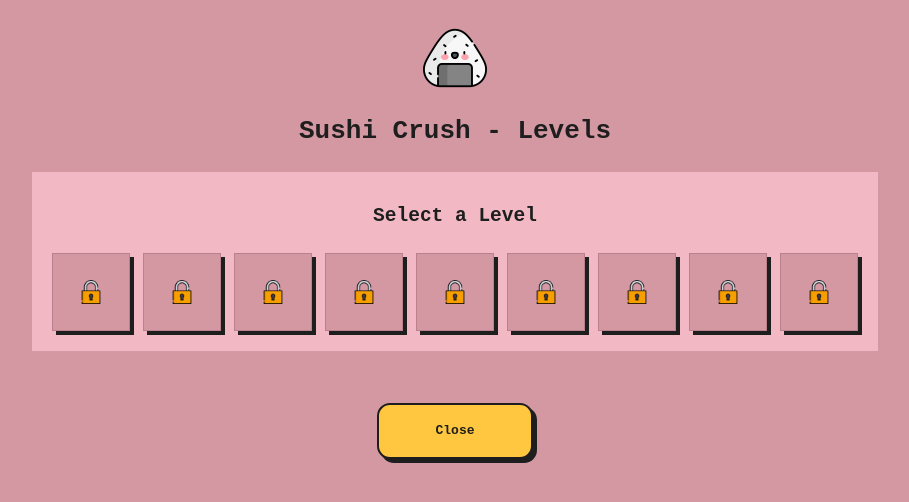
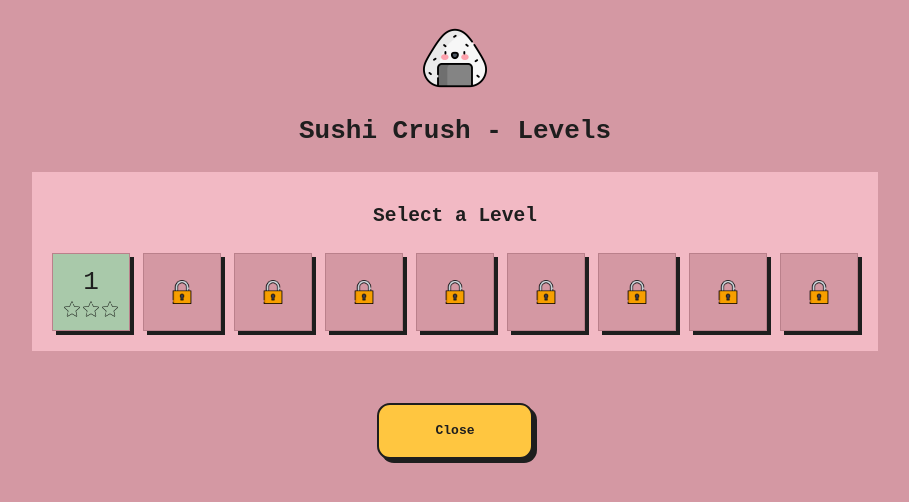
Before and after one commit to softwarenacho/sushi-crush, a Next.js app: page /levels in a window 1280 px wide. Shown: the top 502 px of the page, without its empty margins (185-1094 px from the left). Built offline with nearby package versions, Linux system fonts and the light colour scheme.

Commit message:
fix first level

```diff
--- a/app/_components/LevelSelector.tsx
+++ b/app/_components/LevelSelector.tsx
@@ -70,7 +70,7 @@ const LevelSelectorModal = ({
   };
 
   const classState = (number: number) => {
-    if (getState(number) === 'played') {
+    if (getState(number) === 'played' || number === 1) {
       return 'played';
     }
     if (getState(number - 1) === 'played') {
@@ -92,7 +92,8 @@ const LevelSelectorModal = ({
               handleLevelClick(level.level)
             }
           >
-            {getState(level.level) === 'played' && (
+            {getState(level.level) === 'played' ||
+              (level.level === 1 && (
                 <>
                   <span className={styles.levelNumber}>{level.level}</span>
                   <div className={styles.stars}>
@@ -121,12 +122,14 @@ const LevelSelectorModal = ({
                     })}
                   </div>
                 </>
-            )}
+              ))}
             {getState(level.level) !== 'played' &&
+              level.level !== 1 &&
               getState(level.level - 1) === 'played' && (
                 <span className={styles.levelNumber}>{level.level}</span>
               )}
             {getState(level.level - 1) !== 'played' &&
+              level.level !== 1 &&
               getState(level.level) === 'locked' && (
                 <Image
                   key={`Locked level`}
```
Lines whose indentation alone changed are shown as unchanged.
